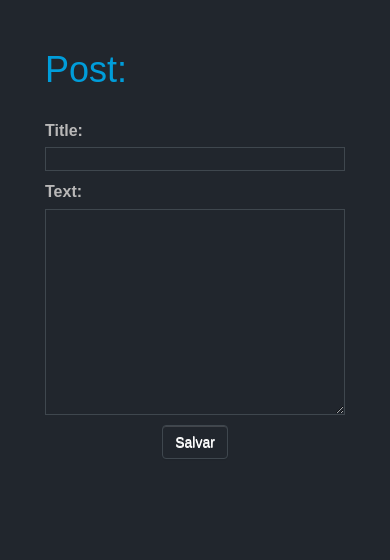
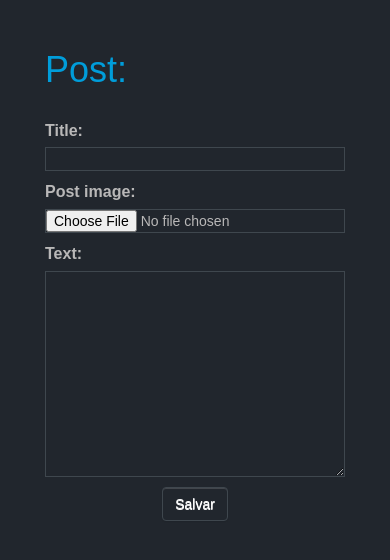
Before and after one commit to mayronH/my-first-djangoproject, a Django app: page /post/new in a window 390 px wide. Shown: the part 80-640 px from the top of the page. Run offline with Django 3.2, Linux system fonts and the light colour scheme; the visitor is signed in with stand-in values (Sample User, id 1); some libraries are stand-ins or nearby versions.

Commit message:
sistema de upload de imagens,

```diff
--- a/blog/form.py
+++ b/blog/form.py
@@ -5,7 +5,7 @@ class PostForm(forms.ModelForm):
 
     class Meta:
         model = Post
-        fields = ('title', 'text', )
+        fields = ('title', 'post_image', 'text', )
 
 
 class CommentForm(forms.ModelForm):
--- a/blog/models.py
+++ b/blog/models.py
@@ -1,7 +1,7 @@
 from django.conf import settings
 from django.db import models
 from django.utils import timezone
-
+from django.utils.safestring import mark_safe
 # Create your models here.
 
 class Post(models.Model):
@@ -10,6 +10,7 @@ class Post(models.Model):
     text = models.TextField()
     created_date = models.DateTimeField(default=timezone.now)
     published_date = models.DateTimeField(blank=True, null=True)
+    post_image = models.ImageField(upload_to='images/', default='images/default.png')
 
     def publish(self):
         self.published_date = timezone.now()
@@ -20,6 +21,12 @@ class Post(models.Model):
 
     def approved_comments(self):
         return self.comments.filter(approved_comment=True)
+
+    def thumbnail(self):
+        return mark_safe('<img src="{url}" height="{height}"/>'.format(
+            url = self.post_image.url,
+            height = 250,
+        ))
 
 
 class Comment(models.Model):
--- a/blog/static/css/blog.css
+++ b/blog/static/css/blog.css
@@ -65,9 +65,9 @@ header span {
     outline-offset: -10px;
 }
 
-.post-form{
+/* .post-form{
     z-index: -1;
-}
+} */
 
 .botoes{
     display: flex;
@@ -172,10 +172,14 @@ textarea {
     padding: 8px 6px;
 }
 
-
-
 #formcomment{
     display: none;
+}
+
+.imagem-principal{
+    display: flex;
+    justify-content: center;
+    margin-bottom: 25px;
 }
 
 @media only screen and (max-width: 767px){
--- a/blog/templates/blog/post_detail.html
+++ b/blog/templates/blog/post_detail.html
@@ -3,6 +3,9 @@
     <div class="col-md-12 post">
         <div class="post-titulo">
             <h1>{{ post.title }}</h1>
+        </div>
+        <div class="imagem-principal">
+            <img src="{{ post.post_image.url }}" class="img-responsive">
         </div>
         <p>{{ post.text|linebreaksbr }}</p>
         <p>
--- a/blog/templates/blog/post_edit.html
+++ b/blog/templates/blog/post_edit.html
@@ -3,7 +3,7 @@
     <div class="container-fluid">
         <div class="container">
             <div class="row formulario">
-                <form method="POST" class="col-md-8 post-form">
+                <form method="POST" enctype="multipart/form-data" class="col-md-8 post-form">
                     <div class="post-titulo">
                         <h1>Post:</h1>
                     </div>
--- a/blog/views.py
+++ b/blog/views.py
@@ -19,7 +19,7 @@ def post_detail(request,pk):
 @login_required
 def post_new(request):
     if request.method == "POST":
-        form = PostForm(request.POST)
+        form = PostForm(request.POST, request.FILES)
         if form.is_valid():
             post = form.save(commit=False)
             post.author = request.user
--- a/mysite/settings.py
+++ b/mysite/settings.py
@@ -121,5 +121,8 @@ USE_TZ = True
 STATIC_URL = '/static/'
 STATIC_ROOT = os.path.join(BASE_DIR, 'static')
 
+MEDIA_URL = '/media/'
+MEDIA_ROOT = os.path.join(BASE_DIR, 'media')
+
 
 LOGIN_REDIRECT_URL = '/'
--- a/mysite/urls.py
+++ b/mysite/urls.py
@@ -16,6 +16,8 @@ Including another URLconf
 from django.contrib import admin
 from django.urls import path, include
 from django.contrib.auth import views
+from django.conf import settings
+from django.conf.urls.static import static
 
 urlpatterns = [
     path('admin/', admin.site.urls),
@@ -23,3 +25,6 @@ urlpatterns = [
     path('accounts/logout/', views.LogoutView.as_view(next_page='/'), name='logout'),
     path('', include('blog.urls')),
 ]
+
+if settings.DEBUG:
+    urlpatterns += static(settings.MEDIA_URL, document_root=settings.MEDIA_ROOT)
```
Also changed, not shown: blog/admin.py (+10 -1 lines), blog/migrations/0003_post_post_image.py (added), media/images/WhatsApp_Image_2020-02-17_at_13.57.04_1.jpeg (added), media/images/default.png (added), readme.md.
